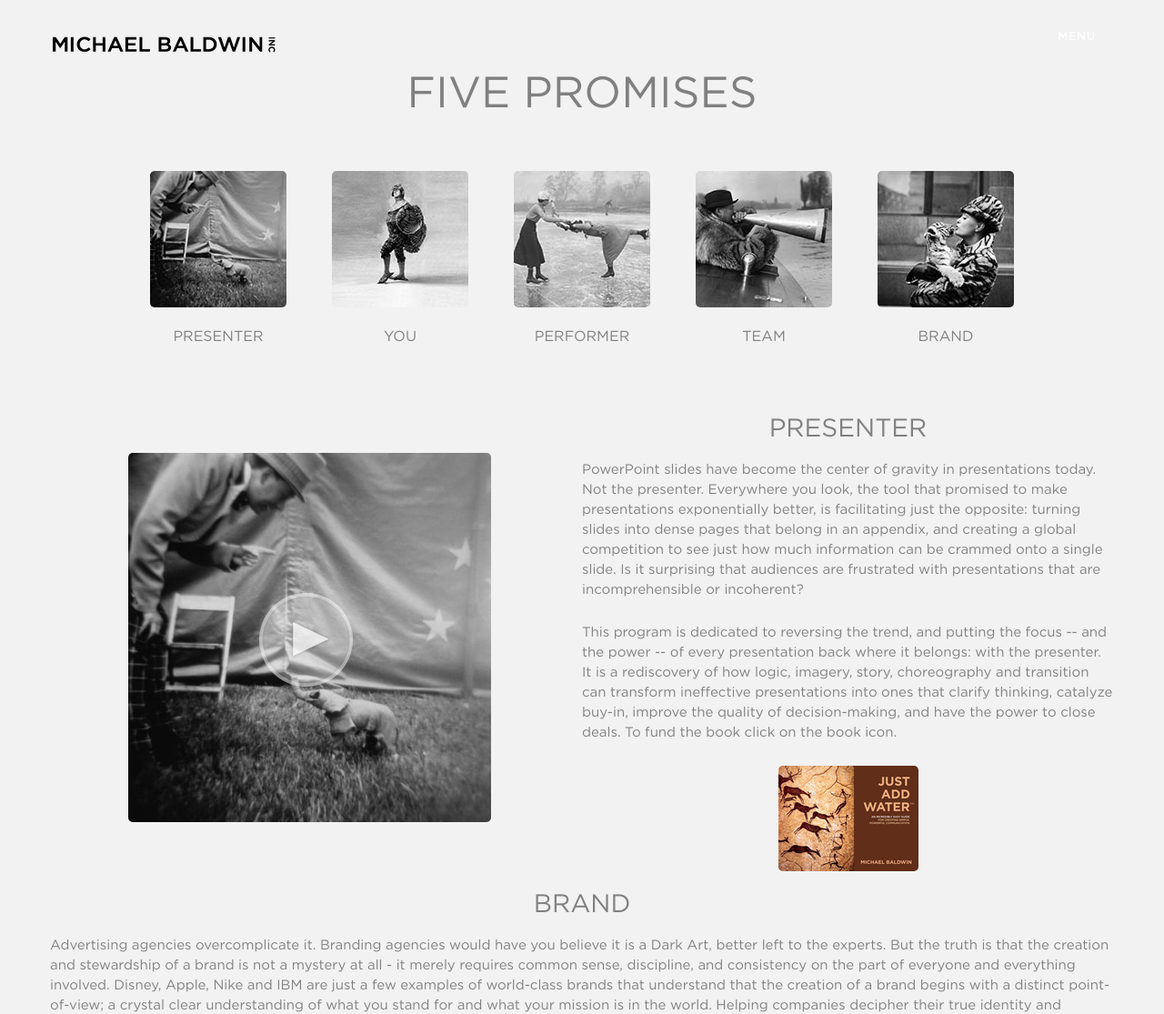
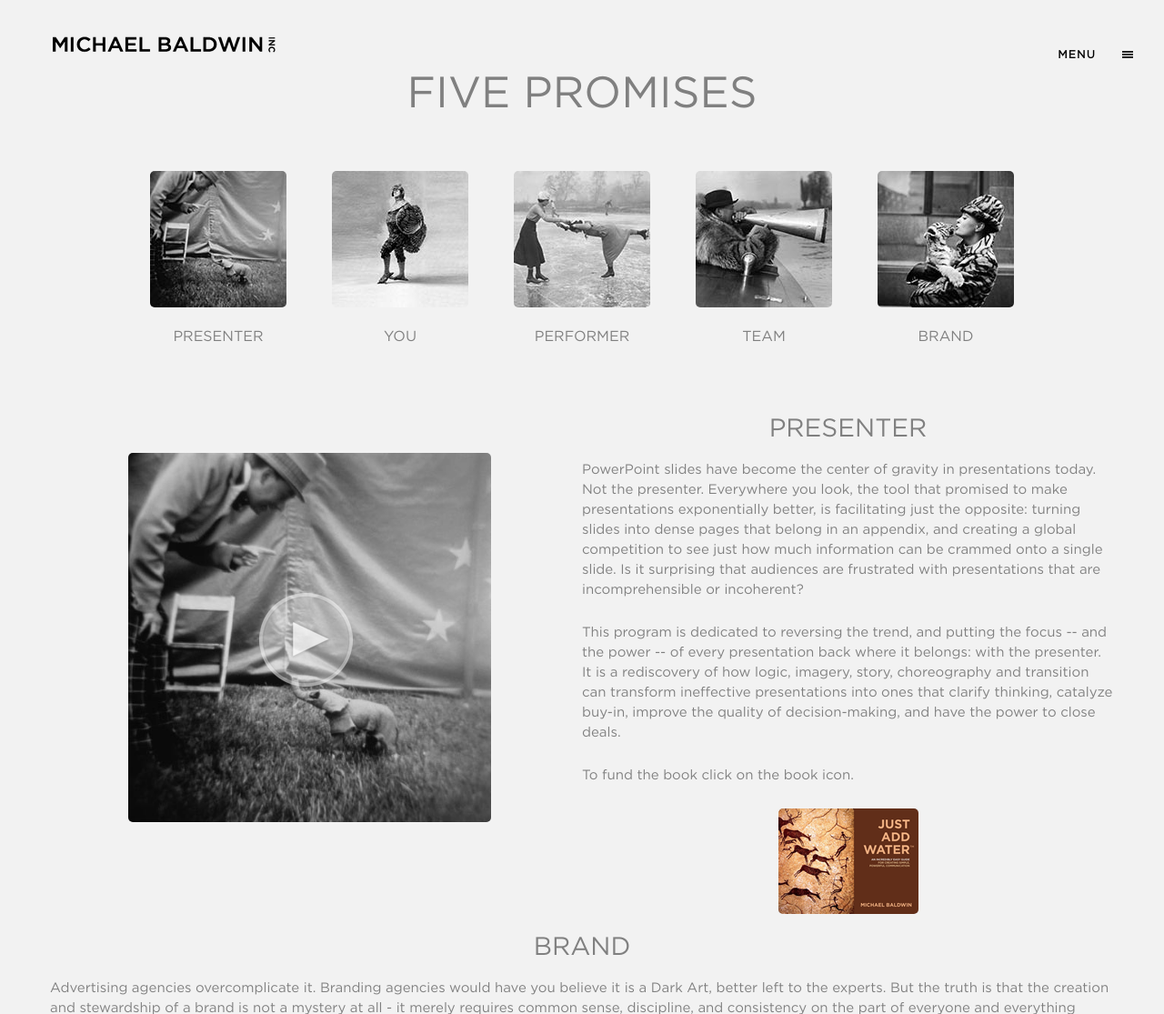
Before and after one commit to Lightmatter/Baldwin, a PHP site: page /five_promises.html in a window 1280 px wide. Shown: the top 1115 px of the page at 91% size. Run offline with PHP 8.4, Linux system fonts and the light colour scheme; some libraries are stand-ins or nearby versions; some web fonts are replaced.

Commit message:
more changes

```diff
--- a/about_michael.html
+++ b/about_michael.html
@@ -52,7 +52,7 @@
      </div>
      <!-- Menu button -->
       <p class="menu-name">Menu</p>
-     <div id="menuToggle"><i class="icon-reorder"></i></div>
+      <div id="menuToggle"><img src='assets/img/icon_ham.png'></div>
    </nav>
    <!-- ========== CONTENT SECTION ========== -->
    <div id="headerwrap" class=''>
--- a/assets/css/main.css
+++ b/assets/css/main.css
@@ -314,7 +314,7 @@ hr {
 
 #menuToggle {
 	position: absolute;
-	top: 20px;
+	top: 40px;
 	left: 0;
 	z-index: 11;
 	display: block;
@@ -333,12 +333,12 @@ hr {
     transition: all .1s ease-in-out;*/
 }
 
-/*#menuToggle:hover {
+#menuToggle:hover {
 	color: #ffffff;
-	background: rgba(0,0,0,0.2);
+	/*background: rgba(0,0,0,0.2);
 	-webkit-transition: all .1s ease-in-out;
     -moz-transition: all .1s ease-in-out;
     -ms-transition: all .1s ease-in-out;
     -o-transition: all .1s ease-in-out;
-    transition: all .1s ease-in-out;
-}*/
+    transition: all .1s ease-in-out;*/
+}
--- a/assets/css/screen.css
+++ b/assets/css/screen.css
@@ -236,6 +236,11 @@ article, aside, details, figcaption, figure, footer, header, hgroup, menu, nav,
     font-size: 20px;
   }
 }
+/* line 168, ../sass/_five_things.scss */
+p.dark {
+  color: #000 !important;
+}
+
 @-webkit-keyframes fadeRight {
   /* line 105, ../../app/assets/stylesheets/_variables.css.scss */
   /* line 8, ../sass/_proof.scss */
@@ -530,129 +535,120 @@ p, a {
   font-family: "Gotham-Book";
 }
 
-/* line 50, ../sass/screen.scss */
+/* line 52, ../sass/screen.scss */
 .margin-bottom-0 {
   margin-bottom: 0;
 }
 
-/* line 55, ../sass/screen.scss */
+/* line 57, ../sass/screen.scss */
 .menu-open .menu-name {
   position: absolute;
-  top: 20px;
+  top: 40px !important;
   right: 295px;
   color: #fff !important;
 }
 
-/* line 63, ../sass/screen.scss */
+/* line 65, ../sass/screen.scss */
 .menu-name {
   position: absolute;
-  top: 20px;
+  top: 40px;
   right: 275px;
   color: #fff !important;
 }
 
-/* line 71, ../sass/screen.scss */
-.menu #menuToggle {
-  background-color: none !important;
-}
-/* line 74, ../sass/screen.scss */
-.menu #menuToggle:hover {
-  background-color: none;
-}
-
-/* line 83, ../sass/screen.scss */
+/* line 86, ../sass/screen.scss */
 nav.menu a {
   font-size: 11px;
 }
 
-/* line 88, ../sass/screen.scss */
+/* line 91, ../sass/screen.scss */
 h1.logo {
   /*for the small copy right sign*/
 }
-/* line 90, ../sass/screen.scss */
+/* line 93, ../sass/screen.scss */
 h1.logo span {
   font-size: 10px;
   margin-left: 5px;
 }
 
-/* line 95, ../sass/screen.scss */
+/* line 98, ../sass/screen.scss */
 h1#copyright-r {
   margin: 0;
   font-size: 15px;
 }
 
-/* line 100, ../sass/screen.scss */
+/* line 103, ../sass/screen.scss */
 .video-padder {
   margin-top: 10%;
 }
 
-/* line 104, ../sass/screen.scss */
+/* line 107, ../sass/screen.scss */
 .padder {
   padding: 40px 0 60px 0px;
 }
 
-/* line 108, ../sass/screen.scss */
+/* line 111, ../sass/screen.scss */
 .padder-right {
   padding-right: 40px;
 }
 
-/* line 113, ../sass/screen.scss */
+/* line 116, ../sass/screen.scss */
 .small-iframe {
   position: relative;
   z-index: 20;
 }
 
-/* line 118, ../sass/screen.scss */
+/* line 121, ../sass/screen.scss */
 .logo-header {
   float: left;
   margin-bottom: 20px;
 }
 
-/* line 123, ../sass/screen.scss */
+/* line 126, ../sass/screen.scss */
 .be-better-round {
   margin: 20px 0 20px 0px;
 }
 
-/* line 127, ../sass/screen.scss */
+/* line 130, ../sass/screen.scss */
 .play-video {
   margin-left: 75px;
 }
-/* line 131, ../sass/screen.scss */
+/* line 134, ../sass/screen.scss */
 .play-video:hover {
   cursor: pointer;
 }
 
-/* line 139, ../sass/screen.scss */
+/* line 142, ../sass/screen.scss */
 .image-wrapper {
   width: 100%;
   height: 100%;
 }
 
-/* line 144, ../sass/screen.scss */
+/* line 147, ../sass/screen.scss */
 .left-align {
   text-align: left;
 }
 
-/* line 148, ../sass/screen.scss */
+/* line 151, ../sass/screen.scss */
 .width-300-px {
   width: 300px;
 }
 
-/* line 152, ../sass/screen.scss */
+/* line 155, ../sass/screen.scss */
 a.non-link {
   cursor: default;
 }
-/* line 154, ../sass/screen.scss */
+/* line 157, ../sass/screen.scss */
 a.non-link:hover {
   color: #808080 !important;
 }
 
-/* line 159, ../sass/screen.scss */
+/* line 162, ../sass/screen.scss */
 .button {
   float: left;
 }
 
-/* line 163, ../sass/screen.scss */
+/* line 166, ../sass/screen.scss */
 .vertical-align img {
   position: relative;
   top: 50%;
@@ -661,25 +657,25 @@ a.non-link:hover {
   transform: translateY(-50%);
 }
 
-/* line 171, ../sass/screen.scss */
+/* line 174, ../sass/screen.scss */
 #copyright {
   position: relative;
   margin-left: 115px;
   margin-top: 24.6%;
 }
 
-/* line 179, ../sass/screen.scss */
+/* line 182, ../sass/screen.scss */
 #headerwrap {
   background: url("../img/header-bg.png") no-repeat center top;
 }
-/* line 182, ../sass/screen.scss */
+/* line 185, ../sass/screen.scss */
 #headerwrap h1#bb {
   margin: 0px;
   display: inline;
   font-size: 36px;
   font-family: "Gotham-Book";
 }
-/* line 188, ../sass/screen.scss */
+/* line 191, ../sass/screen.scss */
 #headerwrap h1#copyright-r {
   margin: 0px;
   display: inline;
@@ -689,103 +685,103 @@ a.non-link:hover {
   margin-left: -5px;
 }
 
-/* line 199, ../sass/screen.scss */
+/* line 202, ../sass/screen.scss */
 .proof-images {
   margin-top: 50px;
 }
 
 /* TITLE TEXT */
-/* line 205, ../sass/screen.scss */
+/* line 208, ../sass/screen.scss */
 .title-text {
   margin-top: 40px;
   margin-bottom: 40px;
 }
 
-/* line 211, ../sass/screen.scss */
+/* line 214, ../sass/screen.scss */
 .image-wrapper-long img {
   height: 80%;
   width: 80%;
 }
 
 @media (max-width: 1224px) {
-  /* line 217, ../sass/screen.scss */
+  /* line 220, ../sass/screen.scss */
   .image-wrapper-long img {
     height: 80%;
     width: 80%;
   }
 }
 @media (max-width: 1024px) {
-  /* line 224, ../sass/screen.scss */
+  /* line 227, ../sass/screen.scss */
   .image-wrapper-long img {
     height: 60%;
     width: 60%;
   }
 
-  /* line 229, ../sass/screen.scss */
+  /* line 232, ../sass/screen.scss */
   iframe {
     height: 300px;
     width: 450px;
   }
 }
 @media (max-width: 768px) {
-  /* line 239, ../sass/screen.scss */
+  /* line 242, ../sass/screen.scss */
   .image-wrapper-long img {
     height: 40%;
     width: 40%;
   }
 
-  /* line 244, ../sass/screen.scss */
+  /* line 247, ../sass/screen.scss */
   iframe {
     height: 250px;
     width: 350px;
   }
 }
-/* line 250, ../sass/screen.scss */
+/* line 253, ../sass/screen.scss */
 .margin-top-60 {
   margin-top: 60px;
 }
 
 /* END IMAGE WRAPPER */
 /* SIDEBAR STYLING */
-/* line 261, ../sass/screen.scss */
+/* line 264, ../sass/screen.scss */
 .bottom-menu {
   position: absolute;
   bottom: 0;
 }
 
-/* line 266, ../sass/screen.scss */
+/* line 269, ../sass/screen.scss */
 .italic {
   font-style: italic;
 }
 
-/* line 270, ../sass/screen.scss */
+/* line 273, ../sass/screen.scss */
 .text-align-center {
   text-align: center;
 }
 
-/* line 274, ../sass/screen.scss */
+/* line 277, ../sass/screen.scss */
 .padder-50 {
   padding-top: 30px;
   padding-bottom: 30px;
 }
 
-/* line 279, ../sass/screen.scss */
+/* line 282, ../sass/screen.scss */
 .clear {
   clear: both;
   margin: 0 auto;
 }
 
 @media (max-width: 768px) {
-  /* line 295, ../sass/screen.scss */
+  /* line 298, ../sass/screen.scss */
   .play-video {
     margin-top: 40%;
   }
 }
-/* line 303, ../sass/screen.scss */
+/* line 306, ../sass/screen.scss */
 #book-background-image {
   background: url("../img/book_background.png") no-repeat center top;
 }
-/* line 306, ../sass/screen.scss */
+/* line 309, ../sass/screen.scss */
 #book-background-image h1 {
   color: #d9Aa7e;
   font-size: 100px;
@@ -793,12 +789,12 @@ a.non-link:hover {
   text-transform: uppercase;
   text-align: right;
 }
-/* line 314, ../sass/screen.scss */
+/* line 317, ../sass/screen.scss */
 #book-background-image h1.tm {
   font-size: 20px;
   margin-right: -30px;
 }
-/* line 321, ../sass/screen.scss */
+/* line 324, ../sass/screen.scss */
 #book-background-image h2 {
   color: #d9Aa7e;
   font-size: 30px;
@@ -806,11 +802,11 @@ a.non-link:hover {
   text-transform: uppercase;
   text-align: right;
 }
-/* line 329, ../sass/screen.scss */
+/* line 332, ../sass/screen.scss */
 #book-background-image .bottom-push {
   margin-bottom: 100px;
 }
-/* line 333, ../sass/screen.scss */
+/* line 336, ../sass/screen.scss */
 #book-background-image p {
   text-transform: uppercase;
   color: #fff;
@@ -818,26 +814,26 @@ a.non-link:hover {
   font-weight: bold;
   text-align: right;
 }
-/* line 340, ../sass/screen.scss */
+/* line 343, ../sass/screen.scss */
 #book-background-image p span {
   color: #d9Aa7e;
 }
-/* line 345, ../sass/screen.scss */
+/* line 348, ../sass/screen.scss */
 #book-background-image .margin-top-7-percent {
   margin-top: 7%;
 }
-/* line 349, ../sass/screen.scss */
+/* line 352, ../sass/screen.scss */
 #book-background-image .see-sample {
   margin-top: 10px;
 }
-/* line 353, ../sass/screen.scss */
+/* line 356, ../sass/screen.scss */
 #book-background-image a#book-link {
   color: #fff;
   text-transform: uppercase;
   font-family: 'Gotham-Book';
   font-weight: bold;
 }
-/* line 361, ../sass/screen.scss */
+/* line 364, ../sass/screen.scss */
 #book-background-image a#book-link:hover {
   color: #d9Aa7e;
 }
--- a/assets/sass/_five_things.scss
+++ b/assets/sass/_five_things.scss
@@ -163,3 +163,8 @@
         }
     }
 }
+
+
+p.dark {
+    color:#000 !important;
+}
--- a/assets/sass/screen.scss
+++ b/assets/sass/screen.scss
@@ -47,6 +47,8 @@ p, a {
     font-family: "Gotham-Book";
 }
 
+
+
 .margin-bottom-0 {
     margin-bottom:0;
 }
@@ -54,7 +56,7 @@ p, a {
 .menu-open {
     .menu-name {
        position: absolute;
-       top: 20px;
+       top: 40px !important;
        right: 295px;
        color: #fff !important;
    }
@@ -62,19 +64,20 @@ p, a {
 
 .menu-name {
        position: absolute;
-       top: 20px;
+       top: 40px;
        right: 275px;
        color: #fff !important;
    }
 
 .menu {
     #menuToggle {
-    background-color:none !important;
+    // background-color:none !important;
 
     &:hover {
-        background-color:none;
+        // background-color:none;
     }
 }
+
 }
 
 
--- a/be_better.html
+++ b/be_better.html
@@ -53,7 +53,7 @@
      </div>
      <!-- Menu button -->
       <p class="menu-name">Menu</p>
-     <div id="menuToggle"><i class="icon-reorder"></i></div>
+    <div id="menuToggle"><img src='assets/img/icon_ham.png'></div>
    </nav>
    <!-- ========== HEADER SECTION ========== -->
 
--- a/book.html
+++ b/book.html
@@ -53,7 +53,7 @@
      </div>
      <!-- Menu button -->
       <p class="menu-name">Menu</p>
-     <div id="menuToggle"><i class="icon-reorder"></i></div>
+     <div id="menuToggle"><img src='assets/img/icon_ham.png'></div>
    </nav>
 
    <!-- ========== CONTENT SECTION ========== -->
--- a/five_promises.html
+++ b/five_promises.html
@@ -52,8 +52,8 @@
        <a href="mailto:michael@baldwin.com">michael@baldwin.com</a>
      </div>
      <!-- Menu button -->
-      <p class="menu-name">Menu</p>
-     <div id="menuToggle"><i class="icon-reorder"></i></div>
+      <p class="menu-name dark">Menu</p>
+     <div id="menuToggle"><img src='assets/img/icon_ham_dark.png'></div>
    </nav>
    <!-- ========== CONTENT SECTION ========== -->
    <div class="five-promises">
@@ -150,7 +150,8 @@
         <div class="col-sm-12 text-holder" id='presentation-text'>
           <h2>Presenter</h2>
           <p class='promise-text'>PowerPoint slides have become the center of gravity in presentations today. Not the presenter. Everywhere you look, the tool that promised to make presentations exponentially better, is facilitating just the opposite: turning slides into dense pages that belong in an appendix, and creating a global competition to see just how much information can be crammed onto a single slide. Is it surprising that audiences are frustrated with presentations that are incomprehensible or incoherent?</p>
-          <p class='promise-text'>This program is dedicated to reversing the trend, and putting the focus -- and the power -- of every presentation back where it belongs: with the presenter. It is a rediscovery of how logic, imagery, story, choreography and transition can transform ineffective presentations into ones that clarify thinking, catalyze buy-in, improve the quality of decision-making, and have the power to close deals. To fund the book click on the book icon.</p>
+          <p class='promise-text'>This program is dedicated to reversing the trend, and putting the focus -- and the power -- of every presentation back where it belongs: with the presenter. It is a rediscovery of how logic, imagery, story, choreography and transition can transform ineffective presentations into ones that clarify thinking, catalyze buy-in, improve the quality of decision-making, and have the power to close deals.</p>
+          <p class='promise-text'>To fund the book click on the book icon.</p>
 
          <a href='https://www.inkshares.com/projects/just-add-water-'><img src="assets/img/book_small.png"></a>
 
--- a/home.html
+++ b/home.html
@@ -47,13 +47,13 @@
        <a href="book.html" class="smoothScroll">Book</a>
 
 
-       <a href='be_better.html'><img class='be-better-round' src="assets/img/baldwin_mark_small.png"></a>
+       <!-- <a href='be_better.html'><img class='be-better-round' src="assets/img/baldwin_mark_small.png"></a> -->
        <p>212-444-8614</p>
        <a href="mailto:michael@baldwin.com">michael@baldwin.com</a>
      </div>
      <!-- Menu button -->
       <p class="menu-name">Menu</p>
-     <div id="menuToggle"><i class="icon-reorder"></i></div>
+     <div id="menuToggle"><img src='assets/img/icon_ham.png'></div>
    </nav>
    <!-- ========== HEADER SECTION ========== -->
 
--- a/press.html
+++ b/press.html
@@ -53,7 +53,7 @@
      </div>
      <!-- Menu button -->
       <p class="menu-name">Menu</p>
-     <div id="menuToggle"><i class="icon-reorder"></i></div>
+      <div id="menuToggle"><img src='assets/img/icon_ham.png'></div>
    </nav>
 
    <!-- ========== CONTENT SECTION ========== -->
--- a/proof.html
+++ b/proof.html
@@ -52,8 +52,8 @@
        <a href="mailto:michael@baldwin.com">michael@baldwin.com</a>
      </div>
      <!-- Menu button -->
-     <p class="menu-name">Menu</p>
-     <div id="menuToggle"><i class="icon-reorder"></i></div>
+     <p class="menu-name dark">Menu</p>
+     <div id="menuToggle"><img src='assets/img/icon_ham_dark.png'></div>
    </nav>
    <!-- ========== CONTENT SECTION ========== -->
    <div id="headerwrap" class=''>
--- a/video.html
+++ b/video.html
@@ -53,7 +53,7 @@
      </div>
      <!-- Menu button -->
       <p class="menu-name">Menu</p>
-     <div id="menuToggle"><i class="icon-reorder"></i></div>
+     <div id="menuToggle"><img src='assets/img/icon_ham.png'></div>
    </nav>
    <!-- ========== HEADER SECTION ========== -->
 
```
Also changed, not shown: assets/img/icon_ham.png (added), assets/img/icon_ham_dark.png (added).
